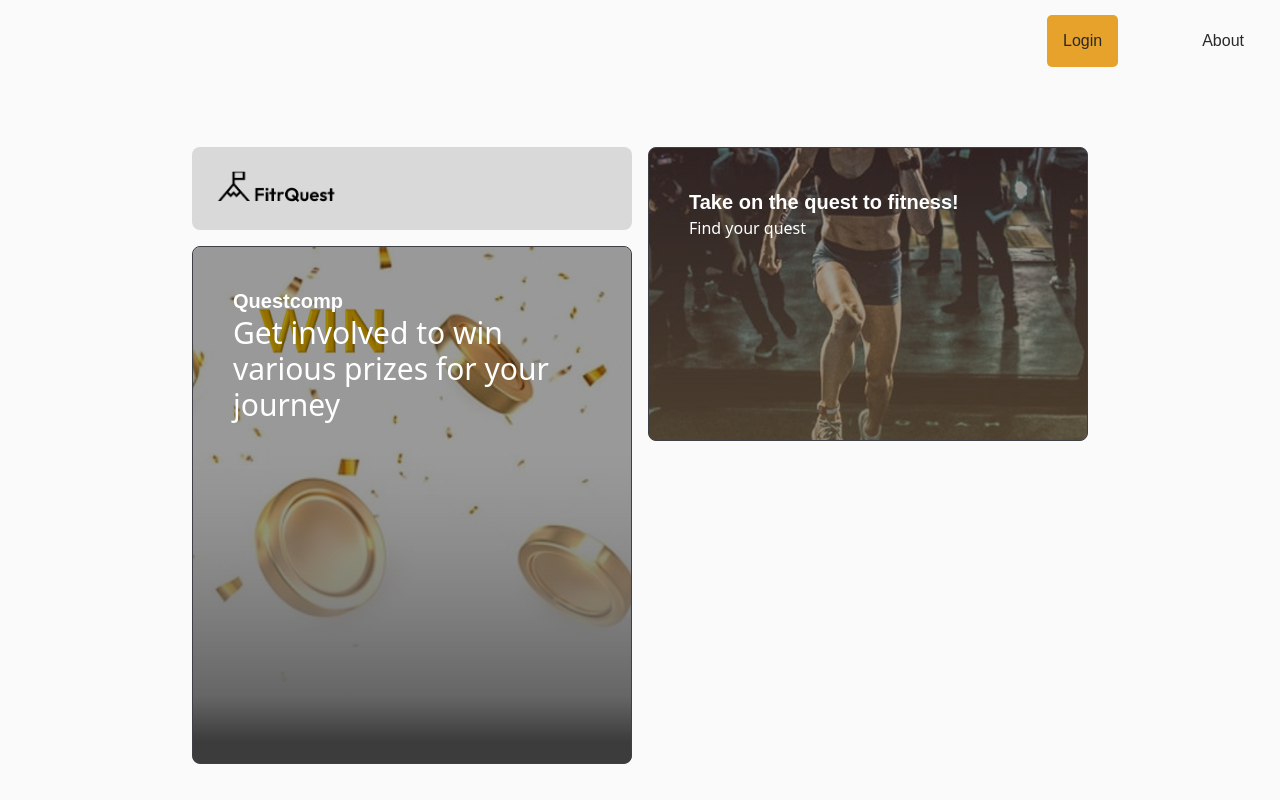
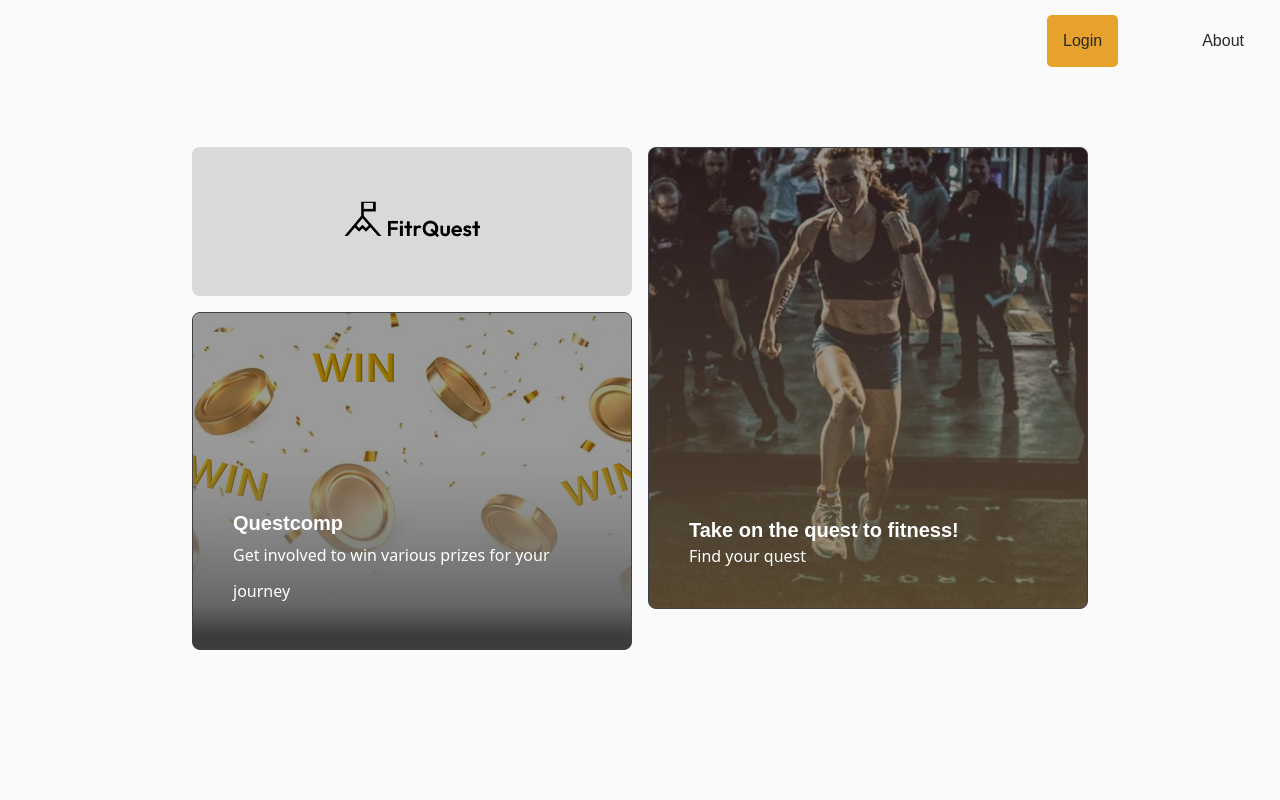
Before and after one commit to Nathan-47/fitrquest, a React (Vite) app: page / in a window 1280 px wide. Built offline with nearby package versions, Linux system fonts and the light colour scheme; a web font is replaced by a local one.

Commit message:
hero image udpates

```diff
--- a/src/index.css
+++ b/src/index.css
@@ -126,6 +126,7 @@ li {
   background-repeat: no-repeat;
   background-size: cover;
   position: relative;
+  padding-top: 6em;
 }
 #quest-card {
   background-image: url('./images/journey_grid_hero.png');
@@ -135,19 +136,18 @@ li {
   background-repeat: no-repeat;
   background-size: cover;
   position: relative;
+  padding-top: 22em;
 }
-.hero-heading {
-  margin-bottom: 1em;
+#hero-logo-wrapper {
+  justify-content: center;
+}
+#hero-logo {
+  width: 200px;
+  height: auto;
+  padding: 30px;
 }
 .comp-text {
-  margin-bottom: 10em;
-}
-#hero-logo {
-  width: 120px;
-}
-.hero-slogan {
-  margin: 10px auto;
-  padding-left: 5em;
+  font-size: 1rem;
 }
 /* landing */
 
```
